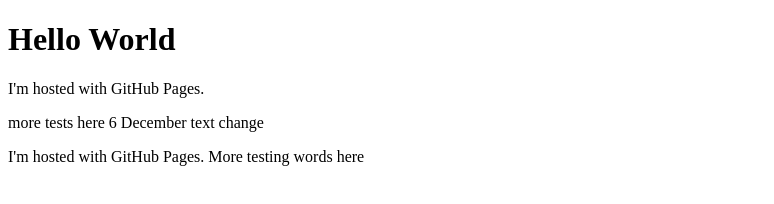
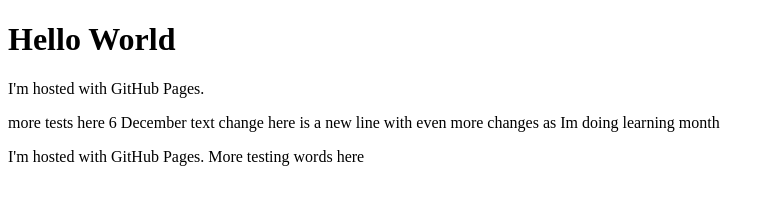
Before and after one commit to khaleedah/khaleedah.github.io, a plain HTML site: page index.html in a window 1280 px wide. Shown: the whole page, without its empty margins (0-774 px from the left). Drawn offline with Linux system fonts and the light colour scheme.

Commit message:
Added in a line about learning month

```diff
--- a/index.html
+++ b/index.html
@@ -3,7 +3,9 @@
 <body>
 <h1>Hello World</h1>
 <p>I'm hosted with GitHub Pages.</p>
-<p> more tests here 6 December text change</p>
+<p> more tests here 6 December text change
+    here is a new line with even more changes as Im doing learning month
+</p>
 <p>I'm hosted with GitHub Pages. More testing words here</p>
 </body>
 </html>
```
